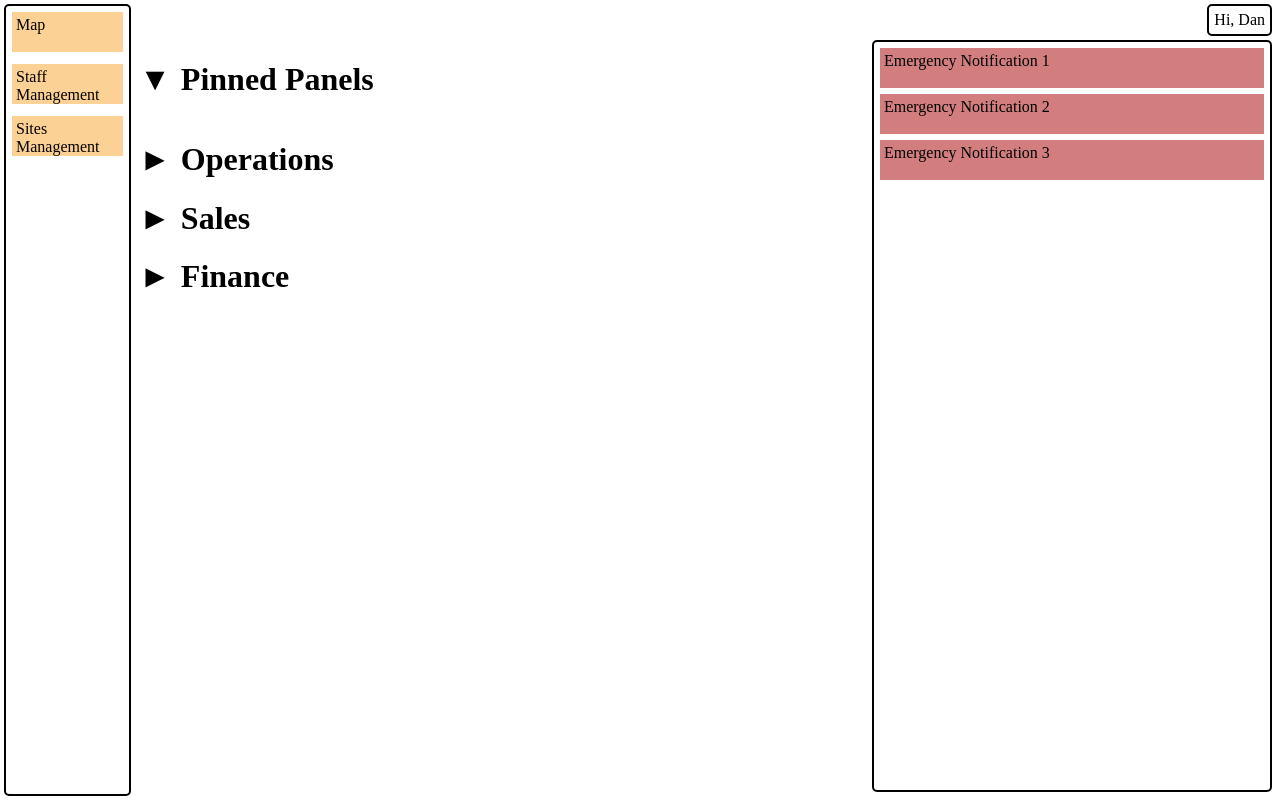
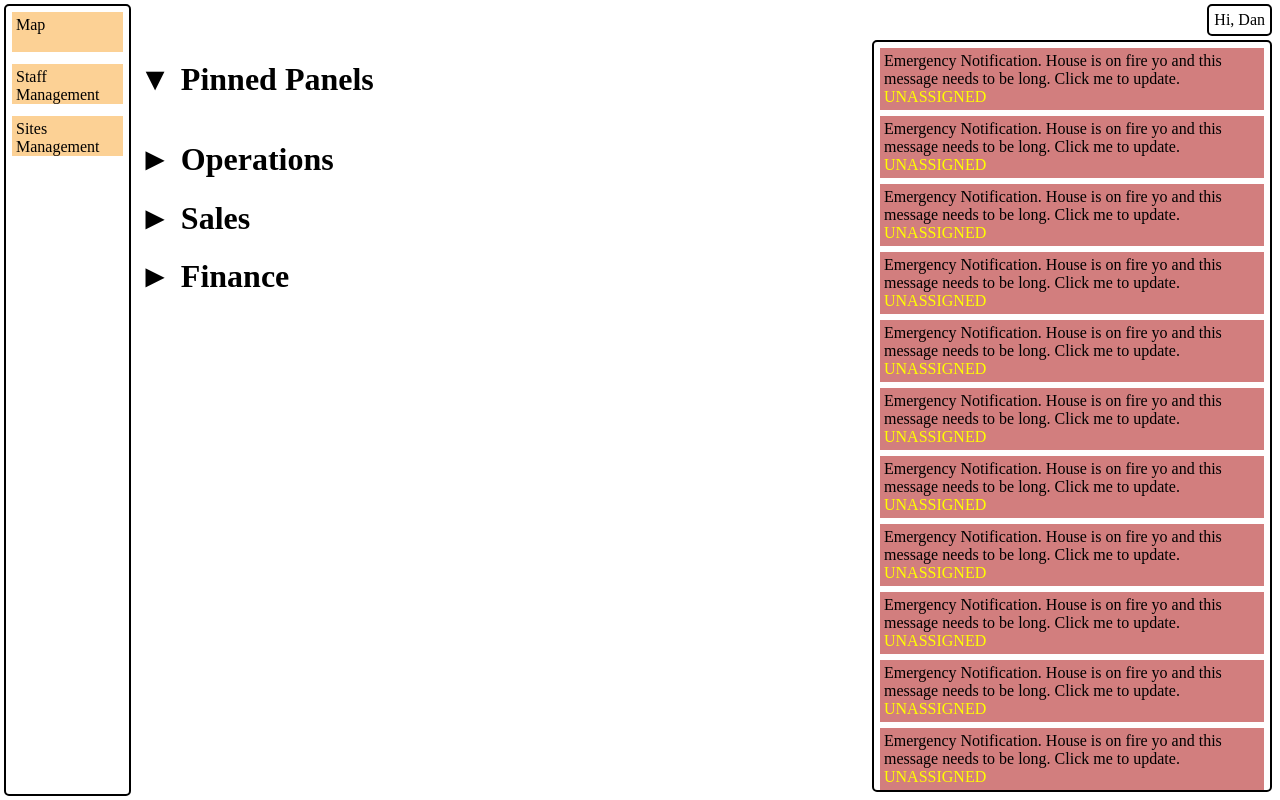
Before and after one commit to tiberiu-chirila/to-do, a React (Vite) app: page / in a window 1280 px wide. Built offline with nearby package versions, Linux system fonts and the light colour scheme.

Commit message:
Dynamic notifications.

```diff
--- a/src/Dashboard.jsx
+++ b/src/Dashboard.jsx
@@ -68,6 +68,12 @@ const styles = {
     display: "flex",
     alignItems: "center",
   },
+  pinnedPanels: {
+    display: "grid",
+    width: "100%",
+    gap: "8px",
+    gridTemplateColumns: "400px repeat(auto-fill, 400px) 400px",
+  },
   chevron: {
     marginRight: "10px",
     cursor: "pointer",
@@ -117,20 +123,54 @@ const styles = {
     minWidth: "400px",
     margin: "4px",
     boxSizing: "border-box",
+    overflowY: "auto",
   },
   notficationItem: {
-    height: "40px",
+    minHeight: "40px",
     width: "calc(100% - 12px)",
     backgroundColor: "rgba(181, 40, 40, 0.6)",
     boxSizing: "border-box",
     padding: "4px",
     margin: "6px",
+    cursor: "pointer",
   },
 };
 
 const PinnedContext = createContext();
 
+const notificationStates = {
+  unassigned: 1,
+  assigned: 2,
+  resolved: 3,
+};
+
+const notifications = [
+  { content: "Emergency Notification. House is on fire yo and this message needs to be long. Click me to update." },
+  { content: "Emergency Notification. House is on fire yo and this message needs to be long. Click me to update." },
+  { content: "Emergency Notification. House is on fire yo and this message needs to be long. Click me to update." },
+  { content: "Emergency Notification. House is on fire yo and this message needs to be long. Click me to update." },
+  { content: "Emergency Notification. House is on fire yo and this message needs to be long. Click me to update." },
+  { content: "Emergency Notification. House is on fire yo and this message needs to be long. Click me to update." },
+  { content: "Emergency Notification. House is on fire yo and this message needs to be long. Click me to update." },
+  { content: "Emergency Notification. House is on fire yo and this message needs to be long. Click me to update." },
+  { content: "Emergency Notification. House is on fire yo and this message needs to be long. Click me to update." },
+  { content: "Emergency Notification. House is on fire yo and this message needs to be long. Click me to update." },
+  { content: "Emergency Notification. House is on fire yo and this message needs to be long. Click me to update." },
+  { content: "Emergency Notification. House is on fire yo and this message needs to be long. Click me to update." },
+  { content: "Emergency Notification. House is on fire yo and this message needs to be long. Click me to update." },
+  { content: "Emergency Notification. House is on fire yo and this message needs to be long. Click me to update." },
+  { content: "Emergency Notification. House is on fire yo and this message needs to be long. Click me to update." },
+  { content: "Emergency Notification. House is on fire yo and this message needs to be long. Click me to update." },
+  { content: "Emergency Notification. House is on fire yo and this message needs to be long. Click me to update." },
+  { content: "Emergency Notification. House is on fire yo and this message needs to be long. Click me to update." },
+  { content: "Emergency Notification. House is on fire yo and this message needs to be long. Click me to update." },
+  { content: "Emergency Notification. House is on fire yo and this message needs to be long. Click me to update." },
+  { content: "Emergency Notification. House is on fire yo and this message needs to be long. Click me to update." },
+];
+
 export default function Dashboard() {
+  const user = { id: "usr-id", alias: "Dan" };
+
   return (
     <PinnedProvider>
       <div style={styles.container}>
@@ -147,7 +187,7 @@ export default function Dashboard() {
                 <PinnedPanels />
               </ExpandableSubSection>
               <ExpandableSubSection title="Operations">
-                <ScrollableArea>
+                <HorizontalScrollableArea>
                   <Panel id="ops-01" title="Booking Analytics">
                     Content
                   </Panel>
@@ -163,10 +203,10 @@ export default function Dashboard() {
                   <Panel id="ops-05" title="Customer Support">
                     Content
                   </Panel>
-                </ScrollableArea>
+                </HorizontalScrollableArea>
               </ExpandableSubSection>
               <ExpandableSubSection title="Sales">
-                <ScrollableArea>
+                <HorizontalScrollableArea>
                   <Panel id="sales-01" title="Sales Panel 1">
                     Content
                   </Panel>
@@ -176,23 +216,23 @@ export default function Dashboard() {
                   <Panel id="sales-03" title="Sales Panel 3">
                     Content
                   </Panel>
-                </ScrollableArea>
+                </HorizontalScrollableArea>
               </ExpandableSubSection>
               <ExpandableSubSection title="Finance">
-                <ScrollableArea>
+                <HorizontalScrollableArea>
                   <Panel id="finance-01" title="Finance Panel 1">
                     Content
                   </Panel>
                   <Panel id="finance-02" title="Finance Panel 2">
                     Content
                   </Panel>
-                </ScrollableArea>
+                </HorizontalScrollableArea>
               </ExpandableSubSection>
             </div>
             <div style={styles.notifications}>
-              <div style={styles.notficationItem}>Emergency Notification 1</div>
-              <div style={styles.notficationItem}>Emergency Notification 2</div>
-              <div style={styles.notficationItem}>Emergency Notification 3</div>
+              {notifications.map((notification) => (
+                <Notification user={user} content={notification.content} />
+              ))}
             </div>
           </div>
         </div>
@@ -215,7 +255,7 @@ function ExpandableSubSection({ title, expandedInitially = false, children }) {
   );
 }
 
-function ScrollableArea({ children }) {
+function HorizontalScrollableArea({ children }) {
   const scrollRef = useRef(null);
   const [isOverflowing, setIsOverflowing] = useState(false);
 
@@ -326,14 +366,7 @@ function PinnedPanels() {
       onDragEnd={handleDragEnd}
       onDragStart={handleDragStart}
     >
-      <div
-        style={{
-          display: "grid",
-          width: "100%",
-          gap: "8px",
-          gridTemplateColumns: "400px repeat(auto-fill, 400px) 400px",
-        }}
-      >
+      <div style={styles.pinnedPanels}>
         <SortableContext items={pinnedPanels} strategy={rectSortingStrategy}>
           {pinnedPanels.map((panel) => (
             <MovablePanel id={panel.id} title={panel.title}>
@@ -379,3 +412,29 @@ function MovablePanel({ id, title, children }) {
     </div>
   );
 }
+
+function Notification({ content, user }) {
+  const [notState, setNotState] = useState(notificationStates.unassigned);
+  const [stateContent, setStateContent] = useState("UNASSIGNED");
+
+  const handleClick = () => {
+    if (notState === notificationStates.unassigned) {
+      setNotState(notificationStates.assigned);
+      setStateContent(`ASSIGNED: ${user.alias}`);
+    }
+
+    if (notState === notificationStates.assigned) {
+      setNotState(notificationStates.resolved);
+      setStateContent(`RESOLVED: ${user.alias}`);
+    }
+  };
+
+  return (
+    <div style={styles.notficationItem} onClick={() => handleClick()}>
+      <div>
+        <div>{content}</div>
+        <div style={{ color: "yellow" }}>{stateContent}</div>
+      </div>
+    </div>
+  );
+}
```
